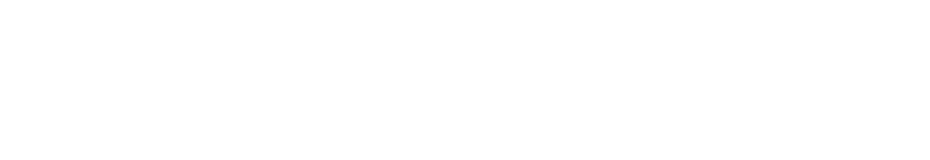
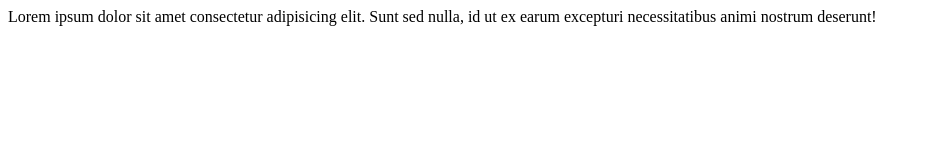
Before and after one commit to abelbazan51/primer-repo, a plain HTML site: page index.html in a window 1280 px wide. Shown: the whole page, without its empty margins (0-930 px from the left). Drawn offline with Linux system fonts and the light colour scheme.

Commit message:
agrego mi texto

```diff
--- a/index.html
+++ b/index.html
@@ -6,5 +6,8 @@
     <meta name="viewport" content="width=device-width, initial-scale=1.0" />
     <title>Document</title>
   </head>
-  <body></body>
+  <body>
+    Lorem ipsum dolor sit amet consectetur adipisicing elit. Sunt sed nulla, id
+    ut ex earum excepturi necessitatibus animi nostrum deserunt!
+  </body>
 </html>
```
